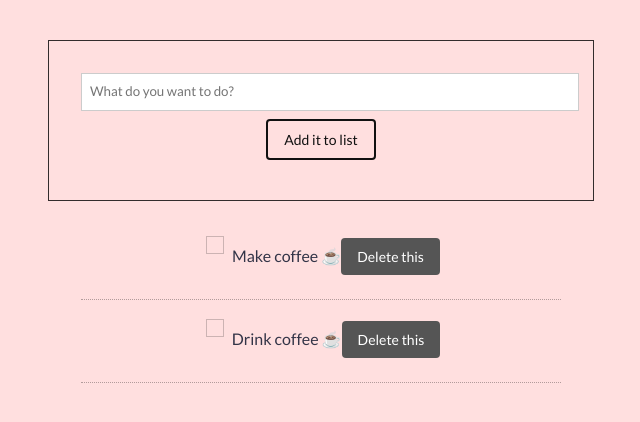
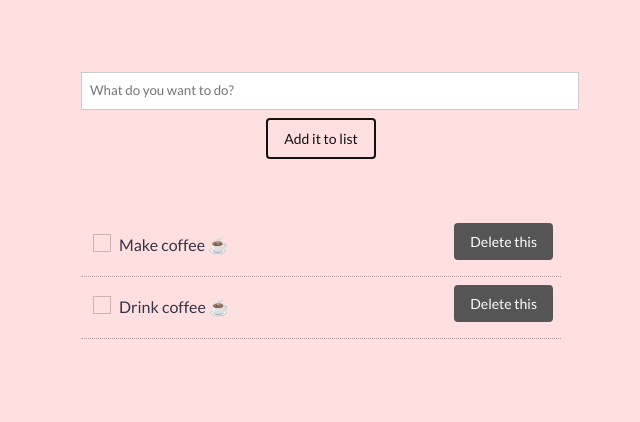
Before and after one commit to aniasobo/mvc-js, a plain HTML site: page index.html in a window 1280 px wide. Shown: the part 126-548 px from the top of the page, without its empty margins (319-959 px from the left). Drawn offline with Linux system fonts and the light colour scheme.

Commit message:
Everything works except checkbox

```diff
--- a/styles.css
+++ b/styles.css
@@ -54,8 +54,6 @@ form {
   color:rgba(0,0,0,.8);
   padding:2rem;
   max-width: 30em;
-  border-style: solid;
-  border-width: 1px;
   margin-left: auto;
   margin-right: auto;
 }
@@ -74,7 +72,9 @@ input {
 .mr2 {
   margin-right:.5rem;
   display: inline-block;
-  width: auto;
+  width: 1rem;
+  height: 1rem;
+  flex: none;
 }
 
 a {
@@ -137,27 +137,28 @@ p {
 
 li {
   line-height:1.5;
-  padding-top:1rem;
-  padding-bottom:1rem;
-  border-style:solid;
+  padding: 0.5rem 0.5rem;
+  display: flex;
   border-width:1px;
   border-top-width:0;
   border-left-width:0;
   border-style:dotted;
   border-right-width:0;
   border-color:rgba(0,0,0,.3);
-
+  align-items: center;
 }
 
 span {
-  font-size:1rem;
-  display:inline-block;
-  line-height:1.5;
-  max-width:30em;
+  font-size: 1rem;
+  display: inline-block;
+  line-height: 1.5;
+  max-width: 30em;
+  flex-grow: 2;
+  text-align: left;
 }
 
 .lh-title {
-  line-height:1.25;
+  line-height: 1.25;
   font-size: 4rem;
   font-weight: bold;
 }
```
